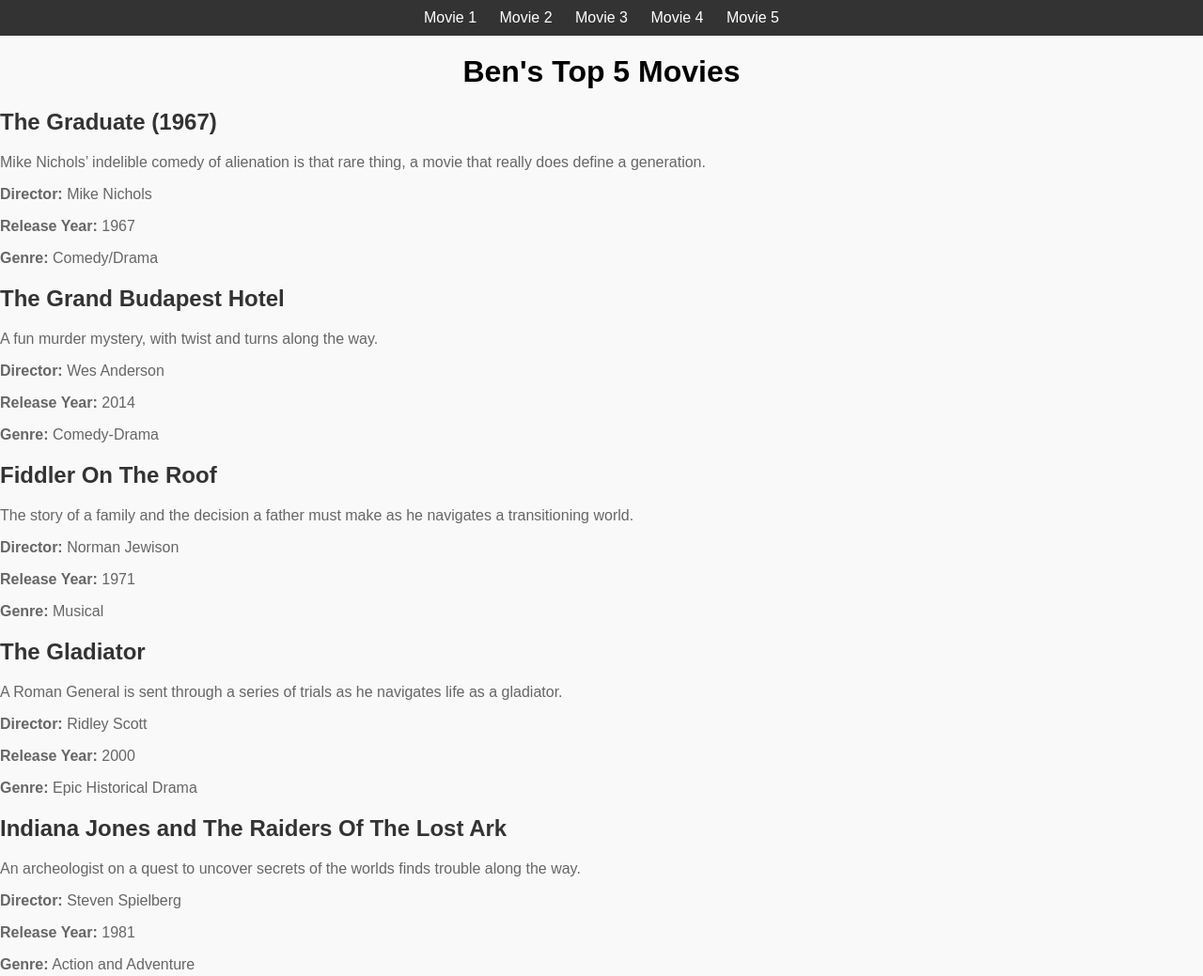
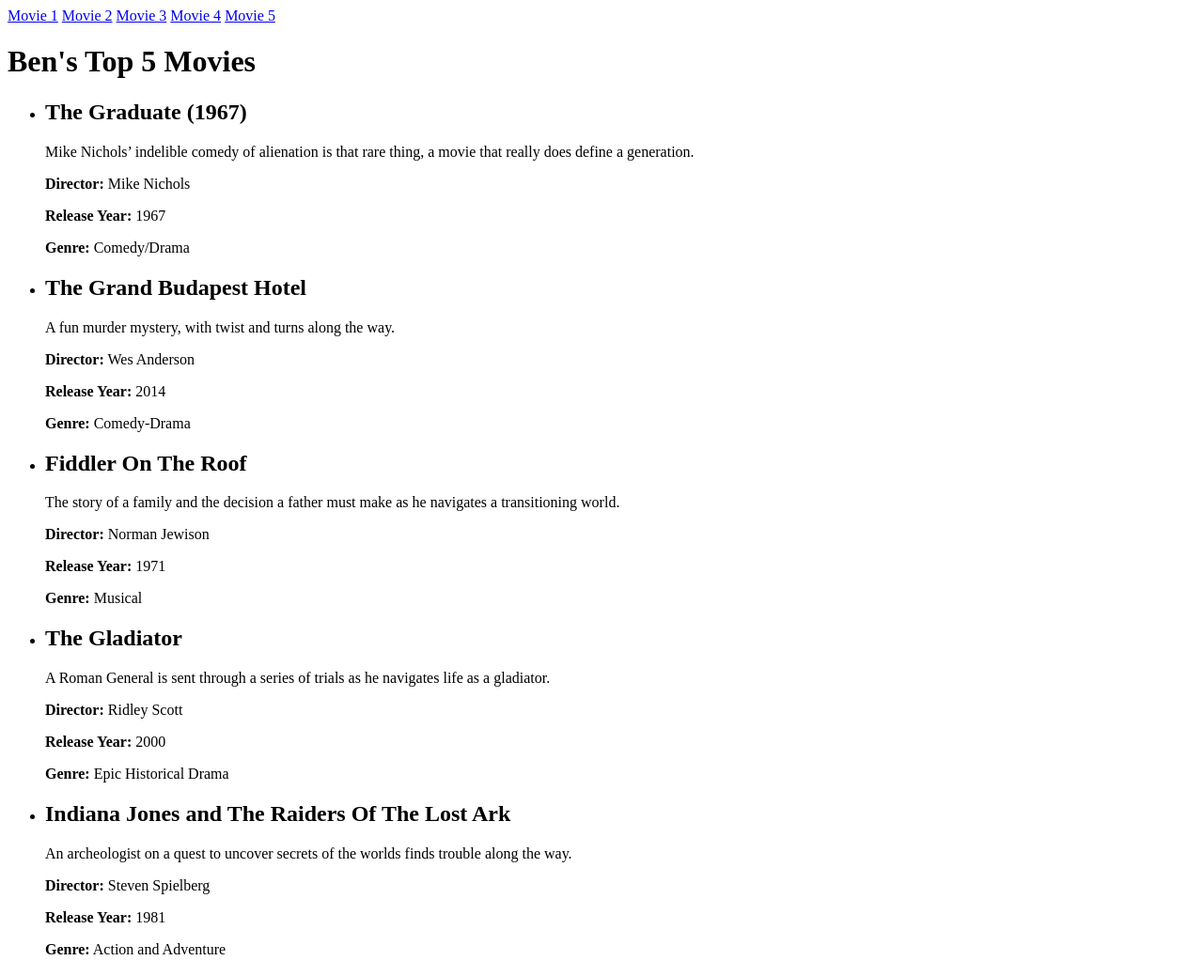
Before and after one commit to HireBen/IntermediateHtml, a plain HTML site: page index.html in a window 1280 px wide. Shown: the whole page at 94% size. Drawn offline with Linux system fonts and the light colour scheme.

Commit message:
Update index.html

```diff
--- a/index.html
+++ b/index.html
@@ -1,46 +1,11 @@
-<!-- Write your code below -->
+
 <!DOCTYPE html>
 <html lang="en">
 <head>
     <meta charset="UTF-8">
     <meta name="viewport" content="width=device-width, initial-scale=1.0">
     <title>Ben's Top 5 Movies</title>
-    <style>
-        body {
-            font-family: Arial, sans-serif;
-            margin: 0;
-            padding: 0;
-            background-color: #f9f9f9;
-        }
-        h1 {
-            text-align: center;
-            margin-top: 20px;
-        }
-        h2 {
-            color: #333;
-        }
-        p {
-            color: #666;
-        }
-        ul {
-            list-style-type: none;
-            padding: 0;
-        }
-        li {
-            margin-bottom: 20px;
-        }
-        nav {
-            background-color: #333;
-            color: #fff;
-            padding: 10px;
-            text-align: center;
-        }
-        nav a {
-            color: #fff;
-            text-decoration: none;
-            margin: 0 10px;
-        }
-    </style>
+
 </head>
 <body>
     <nav>
```
